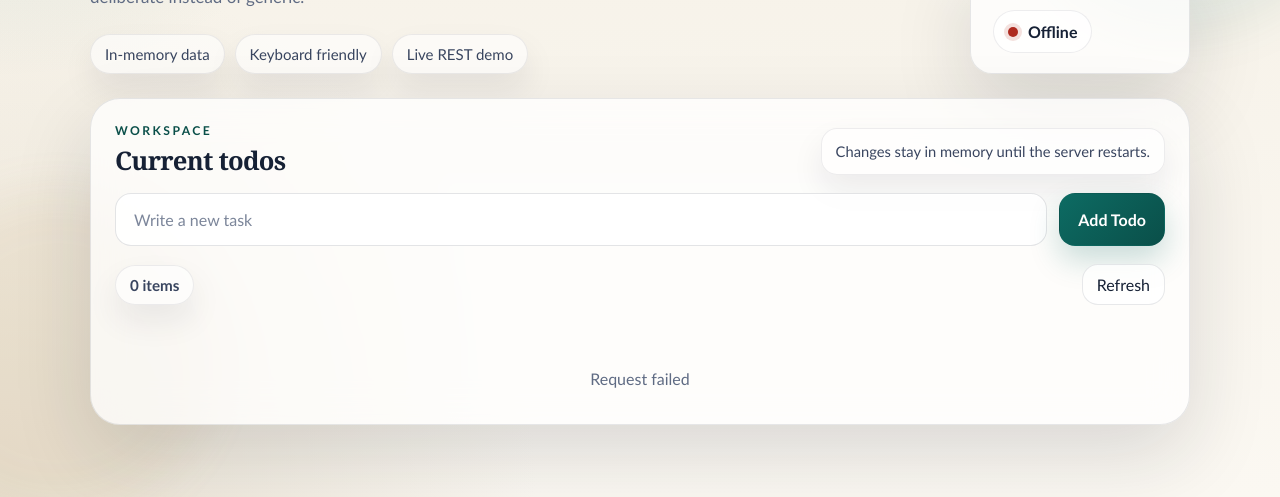
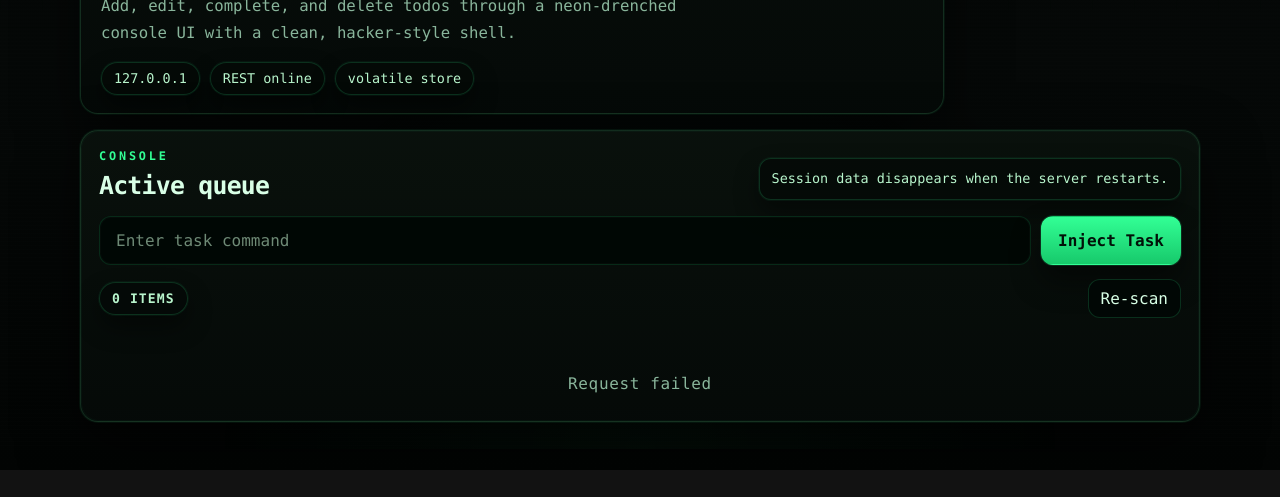
Before and after one commit to bipanshui/simple-rest-api, a website: page web-server/public/index.html in a window 1280 px wide. Shown: the part 351-848 px from the top of the page. After the commit the page ends 821 px from the top, so only its background shows below. Drawn offline with Linux system fonts and the light colour scheme; no server answers.

Commit message:
chore : hacker theme based project

```diff
--- a/web-server/public/index.html
+++ b/web-server/public/index.html
@@ -8,25 +8,25 @@
     <script defer src="/app.js"></script>
   </head>
   <body>
-    <div class="ambient ambient-one" aria-hidden="true"></div>
-    <div class="ambient ambient-two" aria-hidden="true"></div>
+    <div class="scanlines" aria-hidden="true"></div>
+    <div class="grid-overlay" aria-hidden="true"></div>
     <main class="shell">
       <section class="hero">
         <div class="hero-copy">
-          <p class="eyebrow">Todo Studio</p>
-          <h1>A sharper surface for a tiny task API.</h1>
+          <p class="eyebrow">terminal / todo interface</p>
+          <h1>Command line energy for browser tasks.</h1>
           <p class="lead">
-            Add, edit, complete, and delete todos through a browser UI that
-            feels deliberate instead of generic.
+            Add, edit, complete, and delete todos through a neon-drenched
+            console UI with a clean, hacker-style shell.
           </p>
           <div class="hero-pills" aria-label="Highlights">
-            <span>In-memory data</span>
-            <span>Keyboard friendly</span>
-            <span>Live REST demo</span>
+            <span>127.0.0.1</span>
+            <span>REST online</span>
+            <span>volatile store</span>
           </div>
         </div>
         <div class="status-card">
-          <span class="status-label">Server</span>
+          <span class="status-label">node://server</span>
           <strong id="serverStatus" class="status-value" data-state="loading">
             Connecting...
           </strong>
@@ -36,10 +36,10 @@
       <section class="panel">
         <div class="panel-head">
           <div>
-            <p class="section-label">Workspace</p>
-            <h2>Current todos</h2>
+            <p class="section-label">Console</p>
+            <h2>Active queue</h2>
           </div>
-          <p class="panel-note">Changes stay in memory until the server restarts.</p>
+          <p class="panel-note">Session data disappears when the server restarts.</p>
         </div>
 
         <form id="todoForm" class="todo-form">
@@ -47,22 +47,22 @@
             id="todoTitle"
             type="text"
             maxlength="140"
-            placeholder="Write a new task"
+            placeholder="Enter task command"
             autocomplete="off"
             required
           />
-          <button type="submit">Add Todo</button>
+          <button type="submit">Inject Task</button>
         </form>
 
         <div class="toolbar">
           <span id="todoCount" class="todo-count">0 items</span>
           <button id="refreshButton" type="button" class="ghost">
-            Refresh
+            Re-scan
           </button>
         </div>
 
         <ul id="todoList" class="todo-list" aria-live="polite"></ul>
-        <p id="emptyState" class="empty-state">No todos yet. Add one above.</p>
+        <p id="emptyState" class="empty-state">No entries in the queue.</p>
       </section>
     </main>
   </body>
--- a/web-server/public/styles.css
+++ b/web-server/public/styles.css
@@ -1,21 +1,21 @@
 :root {
-  color-scheme: light;
-  --bg: #f4efe4;
-  --bg-deep: #e7dfcf;
-  --panel: rgba(255, 255, 255, 0.74);
-  --panel-strong: rgba(255, 255, 255, 0.9);
-  --panel-border: rgba(26, 33, 52, 0.1);
-  --text: #162135;
-  --muted: #5f6b83;
-  --muted-strong: #39455f;
-  --primary: #0d6b63;
-  --primary-dark: #0a4f49;
-  --primary-soft: rgba(13, 107, 99, 0.12);
-  --danger: #ae2a1f;
-  --danger-soft: rgba(174, 42, 31, 0.1);
-  --success: #0f7a4b;
-  --shadow: 0 30px 80px rgba(20, 28, 45, 0.14);
-  --shadow-soft: 0 16px 32px rgba(20, 28, 45, 0.08);
+  color-scheme: dark;
+  --bg: #050807;
+  --bg-soft: #09110d;
+  --panel: rgba(6, 12, 9, 0.86);
+  --panel-2: rgba(9, 18, 13, 0.94);
+  --panel-border: rgba(103, 255, 160, 0.14);
+  --panel-glow: rgba(0, 255, 133, 0.14);
+  --text: #d8ffe6;
+  --muted: #89b59b;
+  --muted-strong: #b8f5cc;
+  --primary: #32ff95;
+  --primary-dark: #17c96b;
+  --primary-soft: rgba(50, 255, 149, 0.12);
+  --danger: #ff6b7a;
+  --danger-soft: rgba(255, 107, 122, 0.12);
+  --shadow: 0 0 0 1px rgba(50, 255, 149, 0.06), 0 24px 60px rgba(0, 0, 0, 0.6);
+  --shadow-soft: 0 0 0 1px rgba(50, 255, 149, 0.05), 0 12px 24px rgba(0, 0, 0, 0.45);
 }
 
 * {
@@ -30,12 +30,11 @@ body {
   margin: 0;
   min-height: 100vh;
   color: var(--text);
-  font-family: "Avenir Next", "Trebuchet MS", "Segoe UI", sans-serif;
+  font-family: "IBM Plex Mono", "SFMono-Regular", "Consolas", "Liberation Mono", monospace;
   background:
-    radial-gradient(circle at top left, rgba(13, 107, 99, 0.18), transparent 28%),
-    radial-gradient(circle at 85% 15%, rgba(255, 255, 255, 0.7), transparent 22%),
-    radial-gradient(circle at 0% 100%, rgba(231, 223, 207, 0.95), transparent 35%),
-    linear-gradient(180deg, var(--bg) 0%, #fbf8f2 100%);
+    radial-gradient(circle at 20% 20%, rgba(50, 255, 149, 0.12), transparent 20%),
+    radial-gradient(circle at 80% 0%, rgba(50, 255, 149, 0.08), transparent 18%),
+    linear-gradient(180deg, #030504 0%, var(--bg) 50%, #020403 100%);
   overflow-x: hidden;
 }
 
@@ -43,96 +42,106 @@ body::before {
   content: "";
   position: fixed;
   inset: 0;
-  background-image:
-    linear-gradient(rgba(255, 255, 255, 0.2) 1px, transparent 1px),
-    linear-gradient(90deg, rgba(255, 255, 255, 0.2) 1px, transparent 1px);
-  background-size: 56px 56px;
-  opacity: 0.35;
-  mask-image: linear-gradient(180deg, rgba(0, 0, 0, 0.5), transparent 82%);
+  background:
+    linear-gradient(rgba(50, 255, 149, 0.045) 1px, transparent 1px),
+    linear-gradient(90deg, rgba(50, 255, 149, 0.04) 1px, transparent 1px);
+  background-size: 42px 42px;
+  opacity: 0.3;
+  mask-image: linear-gradient(180deg, rgba(0, 0, 0, 0.75), transparent 85%);
   pointer-events: none;
 }
 
-.ambient {
+.scanlines,
+.grid-overlay {
   position: fixed;
-  border-radius: 999px;
-  filter: blur(24px);
-  opacity: 0.55;
+  inset: 0;
   pointer-events: none;
   z-index: 0;
-  animation: drift 12s ease-in-out infinite;
 }
 
-.ambient-one {
-  top: 5vh;
-  right: -6vw;
-  width: 22rem;
-  height: 22rem;
-  background: rgba(13, 107, 99, 0.14);
+.scanlines {
+  background: linear-gradient(
+    to bottom,
+    rgba(255, 255, 255, 0.02),
+    rgba(255, 255, 255, 0.02) 1px,
+    transparent 1px,
+    transparent 4px
+  );
+  background-size: 100% 4px;
+  mix-blend-mode: screen;
+  opacity: 0.18;
 }
 
-.ambient-two {
-  bottom: -8vh;
-  left: -8vw;
-  width: 20rem;
-  height: 20rem;
-  background: rgba(181, 143, 86, 0.18);
-  animation-delay: -6s;
+.grid-overlay {
+  background:
+    radial-gradient(circle at 50% 0%, rgba(50, 255, 149, 0.12), transparent 35%),
+    radial-gradient(circle at 50% 100%, rgba(50, 255, 149, 0.06), transparent 45%);
+  opacity: 0.7;
 }
 
 .shell {
   position: relative;
   z-index: 1;
-  width: min(1100px, calc(100vw - 32px));
+  width: min(1120px, calc(100vw - 24px));
   margin: 0 auto;
-  padding: 48px 0 72px;
+  padding: 34px 0 48px;
 }
 
 .hero {
   display: grid;
   grid-template-columns: minmax(0, 1fr) auto;
-  gap: 24px;
-  align-items: end;
-  margin-bottom: 24px;
-  animation: rise 600ms ease both;
+  gap: 16px;
+  align-items: start;
+  margin-bottom: 16px;
+}
+
+.hero-copy,
+.status-card,
+.panel {
+  border: 1px solid var(--panel-border);
+  background: linear-gradient(180deg, rgba(10, 18, 13, 0.92), rgba(5, 10, 8, 0.95));
+  box-shadow: var(--shadow);
 }
 
 .hero-copy {
-  max-width: 720px;
+  padding: 20px 20px 18px;
+  border-radius: 18px;
 }
 
 .eyebrow,
 .section-label {
   margin: 0 0 10px;
-  letter-spacing: 0.2em;
+  color: var(--primary);
+  font-size: 0.74rem;
+  font-weight: 800;
+  letter-spacing: 0.24em;
   text-transform: uppercase;
-  font-size: 0.76rem;
-  font-weight: 800;
-  color: var(--primary-dark);
 }
 
 h1,
 h2 {
   margin: 0;
-  font-family: Georgia, "Times New Roman", serif;
+  color: var(--text);
   letter-spacing: -0.03em;
 }
 
 h1 {
-  font-size: clamp(2.6rem, 6vw, 5.4rem);
-  line-height: 0.94;
-  max-width: 12ch;
+  font-size: clamp(2.1rem, 5vw, 4.4rem);
+  line-height: 0.98;
+  text-shadow: 0 0 18px rgba(50, 255, 149, 0.16);
+  max-width: 13ch;
 }
 
 h2 {
-  font-size: clamp(1.35rem, 2vw, 1.9rem);
-  line-height: 1.05;
+  font-size: clamp(1.15rem, 2vw, 1.55rem);
+  line-height: 1.08;
 }
 
 .lead {
-  margin: 16px 0 0;
-  max-width: 56ch;
+  margin: 14px 0 0;
+  max-width: 62ch;
   color: var(--muted);
-  font-size: 1.06rem;
+  font-size: 0.98rem;
   line-height: 1.7;
 }
 
@@ -140,60 +149,51 @@ h2 {
   display: flex;
   flex-wrap: wrap;
   gap: 10px;
-  margin-top: 22px;
+  margin-top: 16px;
 }
 
 .hero-pills span,
 .todo-count,
 .panel-note {
-  display: inline-flex;
-  align-items: center;
-  gap: 8px;
-  border: 1px solid rgba(26, 33, 52, 0.08);
-  background: rgba(255, 255, 255, 0.58);
+  border: 1px solid rgba(50, 255, 149, 0.16);
+  background: rgba(4, 10, 7, 0.78);
   color: var(--muted-strong);
   box-shadow: var(--shadow-soft);
 }
 
 .hero-pills span {
-  padding: 10px 14px;
+  padding: 8px 12px;
   border-radius: 999px;
-  font-size: 0.94rem;
-}
-
-.status-card,
-.panel {
-  background: var(--panel);
-  backdrop-filter: blur(18px);
-  -webkit-backdrop-filter: blur(18px);
-  border: 1px solid var(--panel-border);
-  box-shadow: var(--shadow);
+  font-size: 0.84rem;
 }
 
 .status-card {
-  min-width: 220px;
-  padding: 20px 22px;
-  border-radius: 22px;
-  animation: rise 650ms ease 80ms both;
+  min-width: 240px;
+  padding: 18px;
+  border-radius: 18px;
 }
 
 .status-label {
   display: block;
-  margin-bottom: 10px;
+  margin-bottom: 8px;
   color: var(--muted);
-  font-size: 0.92rem;
+  font-size: 0.8rem;
+  text-transform: uppercase;
+  letter-spacing: 0.18em;
 }
 
 .status-value {
   display: inline-flex;
   align-items: center;
   gap: 10px;
-  padding: 11px 14px;
+  padding: 10px 12px;
   border-radius: 999px;
-  background: rgba(255, 255, 255, 0.72);
-  border: 1px solid rgba(26, 33, 52, 0.08);
-  font-size: 1rem;
+  background: rgba(2, 8, 5, 0.96);
+  border: 1px solid rgba(50, 255, 149, 0.16);
+  color: var(--primary);
+  font-size: 0.98rem;
   font-weight: 800;
+  text-shadow: 0 0 10px rgba(50, 255, 149, 0.22);
 }
 
 .status-value::before {
@@ -202,28 +202,37 @@ h2 {
   height: 10px;
   border-radius: 50%;
   background: var(--muted);
-  box-shadow: 0 0 0 4px rgba(95, 107, 131, 0.12);
+  box-shadow: 0 0 0 4px rgba(137, 181, 155, 0.1);
 }
 
 .status-value[data-state="loading"]::before {
-  background: #8d97ab;
-  box-shadow: 0 0 0 4px rgba(141, 151, 171, 0.14);
+  background: #8aa29a;
+  box-shadow: 0 0 0 4px rgba(138, 162, 154, 0.12);
 }
 
 .status-value[data-state="online"]::before {
-  background: var(--success);
-  box-shadow: 0 0 0 4px rgba(15, 122, 75, 0.14);
+  background: var(--primary);
+  box-shadow: 0 0 0 4px rgba(50, 255, 149, 0.14);
 }
 
 .status-value[data-state="offline"]::before {
   background: var(--danger);
-  box-shadow: 0 0 0 4px rgba(174, 42, 31, 0.14);
+  box-shadow: 0 0 0 4px rgba(255, 107, 122, 0.14);
 }
 
 .panel {
-  padding: 24px;
-  border-radius: 30px;
-  animation: rise 700ms ease 140ms both;
+  padding: 18px;
+  border-radius: 18px;
+  position: relative;
+}
+
+.panel::after {
+  content: "";
+  position: absolute;
+  inset: 0;
+  pointer-events: none;
+  border-radius: inherit;
+  box-shadow: inset 0 0 0 1px rgba(50, 255, 149, 0.03);
 }
 
 .panel-head {
@@ -231,21 +240,21 @@ h2 {
   justify-content: space-between;
   gap: 16px;
   align-items: end;
-  margin-bottom: 18px;
+  margin-bottom: 16px;
 }
 
 .panel-note {
   margin: 0;
-  padding: 12px 14px;
-  border-radius: 16px;
-  font-size: 0.92rem;
+  padding: 10px 12px;
+  border-radius: 12px;
+  font-size: 0.84rem;
   line-height: 1.45;
 }
 
 .todo-form {
   display: grid;
   grid-template-columns: minmax(0, 1fr) auto;
-  gap: 12px;
+  gap: 10px;
 }
 
 .todo-form input,
@@ -254,27 +263,27 @@ h2 {
 .todo-item input[type="text"],
 .todo-item button {
   font: inherit;
-  border-radius: 16px;
+  border-radius: 12px;
 }
 
 .todo-form input {
   width: 100%;
-  padding: 16px 18px;
-  border: 1px solid rgba(26, 33, 52, 0.12);
-  background: rgba(255, 255, 255, 0.9);
+  padding: 14px 16px;
+  border: 1px solid rgba(50, 255, 149, 0.14);
+  background: rgba(1, 7, 4, 0.9);
   color: var(--text);
-  box-shadow: inset 0 1px 0 rgba(255, 255, 255, 0.7);
+  box-shadow: inset 0 0 0 1px rgba(255, 255, 255, 0.02);
 }
 
 .todo-form input::placeholder {
-  color: #7c869a;
+  color: #6e8a76;
 }
 
 .todo-form input:focus,
 .todo-item input[type="text"]:focus {
-  outline: 3px solid rgba(13, 107, 99, 0.16);
+  outline: 2px solid rgba(50, 255, 149, 0.26);
   outline-offset: 2px;
-  border-color: rgba(13, 107, 99, 0.34);
+  border-color: rgba(50, 255, 149, 0.36);
 }
 
 .todo-form button,
@@ -284,19 +293,19 @@ h2 {
   cursor: pointer;
   border: 1px solid transparent;
   transition:
-    transform 0.16s ease,
-    box-shadow 0.16s ease,
-    background 0.16s ease,
-    border-color 0.16s ease;
+    transform 0.14s ease,
+    box-shadow 0.14s ease,
+    background 0.14s ease,
+    border-color 0.14s ease;
 }
 
 .todo-form button,
 .todo-item .save {
-  padding: 14px 18px;
-  background: linear-gradient(135deg, var(--primary), var(--primary-dark));
-  color: #fff;
-  font-weight: 800;
-  box-shadow: 0 14px 30px rgba(13, 107, 99, 0.22);
+  padding: 13px 16px;
+  background: linear-gradient(180deg, var(--primary), var(--primary-dark));
+  color: #021108;
+  font-weight: 900;
+  box-shadow: 0 0 0 1px rgba(50, 255, 149, 0.14), 0 16px 30px rgba(0, 0, 0, 0.48);
 }
 
 .toolbar {
@@ -304,21 +313,23 @@ h2 {
   justify-content: space-between;
   align-items: center;
   gap: 12px;
-  margin: 18px 0;
+  margin: 14px 0;
 }
 
 .todo-count {
-  padding: 10px 14px;
+  padding: 8px 12px;
   border-radius: 999px;
-  font-size: 0.95rem;
-  font-weight: 700;
+  font-size: 0.82rem;
+  font-weight: 800;
+  letter-spacing: 0.08em;
+  text-transform: uppercase;
 }
 
 .ghost {
-  padding: 10px 14px;
-  background: rgba(255, 255, 255, 0.78);
+  padding: 9px 12px;
+  background: rgba(2, 8, 5, 0.85);
   color: var(--text);
-  border-color: rgba(26, 33, 52, 0.1);
+  border-color: rgba(50, 255, 149, 0.16);
 }
 
 .todo-list {
@@ -326,24 +337,24 @@ h2 {
   padding: 0;
   margin: 0;
   display: grid;
-  gap: 12px;
+  gap: 10px;
 }
 
 .todo-item {
   display: grid;
   grid-template-columns: auto minmax(0, 1fr) auto;
-  gap: 14px;
+  gap: 12px;
   align-items: center;
-  padding: 16px;
-  border-radius: 22px;
-  background: rgba(255, 255, 255, 0.84);
-  border: 1px solid rgba(26, 33, 52, 0.08);
+  padding: 14px;
+  border-radius: 16px;
+  background: linear-gradient(180deg, rgba(4, 10, 7, 0.94), rgba(2, 7, 5, 0.97));
+  border: 1px solid rgba(50, 255, 149, 0.1);
   box-shadow: var(--shadow-soft);
 }
 
 .todo-item.done {
-  background: rgba(241, 252, 246, 0.95);
-  border-color: rgba(15, 122, 75, 0.12);
+  background: linear-gradient(180deg, rgba(6, 17, 11, 0.98), rgba(2, 8, 5, 0.98));
+  border-color: rgba(50, 255, 149, 0.18);
 }
 
 .todo-item input[type="checkbox"] {
@@ -361,45 +372,43 @@ h2 {
 .todo-item input[type="text"] {
   width: 100%;
   min-width: 0;
-  padding: 13px 14px;
-  border: 1px solid rgba(26, 33, 52, 0.12);
-  background: #fff;
+  padding: 12px 13px;
+  border: 1px solid rgba(50, 255, 149, 0.14);
+  background: rgba(1, 7, 4, 0.94);
   color: var(--text);
 }
 
 .todo-meta {
   margin: 0;
   color: var(--muted);
-  font-size: 0.88rem;
+  font-size: 0.8rem;
+  letter-spacing: 0.06em;
+  text-transform: uppercase;
 }
 
 .todo-item.done .title {
-  background: linear-gradient(180deg, rgba(255, 255, 255, 0.98), rgba(245, 250, 246, 0.96));
+  color: var(--muted);
   text-decoration: line-through;
-  color: var(--muted);
+  text-decoration-color: rgba(50, 255, 149, 0.5);
 }
 
 .todo-actions {
   display: flex;
-  gap: 10px;
+  gap: 8px;
   flex-wrap: wrap;
   justify-content: end;
 }
 
 .todo-item .save,
 .todo-item .remove {
-  padding: 10px 12px;
-  border-radius: 12px;
-}
-
-.todo-item .save {
-  background: var(--primary);
+  padding: 9px 11px;
+  border-radius: 10px;
 }
 
 .todo-item .remove {
-  background: var(--danger-soft);
-  color: var(--danger);
-  border-color: rgba(174, 42, 31, 0.12);
+  background: rgba(255, 107, 122, 0.12);
+  color: #ff9ca6;
+  border-color: rgba(255, 107, 122, 0.18);
 }
 
 .todo-item .save:hover,
@@ -411,49 +420,43 @@ h2 {
 
 .todo-item .save:hover,
 .todo-form button:hover {
-  box-shadow: 0 18px 34px rgba(13, 107, 99, 0.26);
+  box-shadow: 0 0 0 1px rgba(50, 255, 149, 0.2), 0 18px 36px rgba(0, 0, 0, 0.54);
 }
 
 .todo-item .remove:hover {
-  background: rgba(174, 42, 31, 0.16);
+  background: rgba(255, 107, 122, 0.18);
 }
 
 .empty-state {
-  margin: 18px 0 0;
-  padding: 28px 16px 12px;
+  margin: 16px 0 0;
+  padding: 26px 14px 10px;
   color: var(--muted);
   text-align: center;
+  letter-spacing: 0.04em;
 }
 
-@keyframes rise {
-  from {
-    opacity: 0;
-    transform: translateY(14px);
+@keyframes pulse {
+  0%,
+  100% {
+    opacity: 0.5;
   }
-  to {
+  50% {
     opacity: 1;
-    transform: translateY(0);
   }
 }
 
-@keyframes drift {
-  0%,
-  100% {
-    transform: translate3d(0, 0, 0) scale(1);
-  }
-  50% {
-    transform: translate3d(0, -14px, 0) scale(1.04);
-  }
-}
-
-@media (max-width: 780px) {
+@media (max-width: 840px) {
   .shell {
-    width: min(100vw - 20px, 1100px);
-    padding-top: 22px;
+    width: min(100vw - 16px, 1120px);
+    padding-top: 16px;
   }
 
   .hero {
     grid-template-columns: 1fr;
+  }
+
+  .status-card {
+    min-width: 0;
   }
 
   .panel-head,
@@ -462,18 +465,14 @@ h2 {
     align-items: stretch;
   }
 
-  .status-card {
-    min-width: 0;
-  }
-
   .todo-form,
   .todo-item {
     grid-template-columns: 1fr;
   }
 
   .todo-actions {
+    justify-content: stretch;
     flex-direction: column;
-    justify-content: stretch;
   }
 
   .todo-actions button {
```
